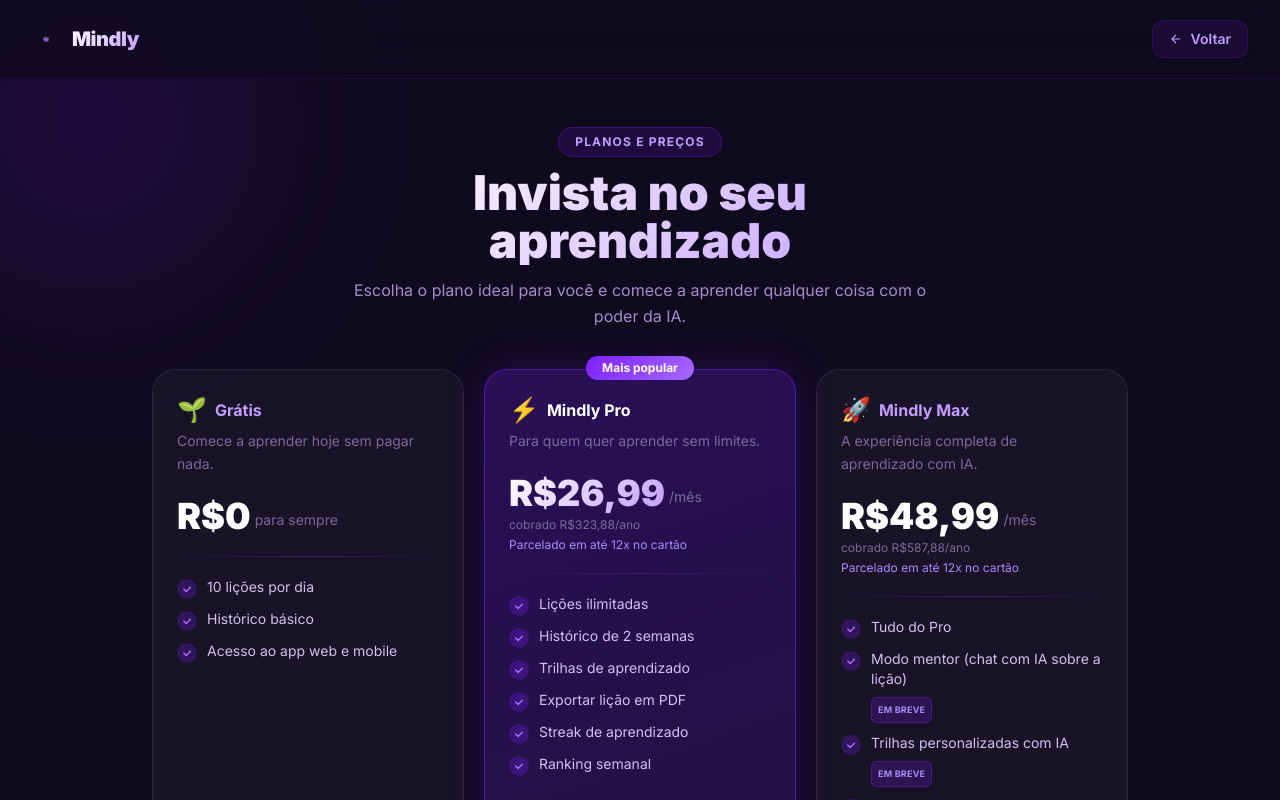
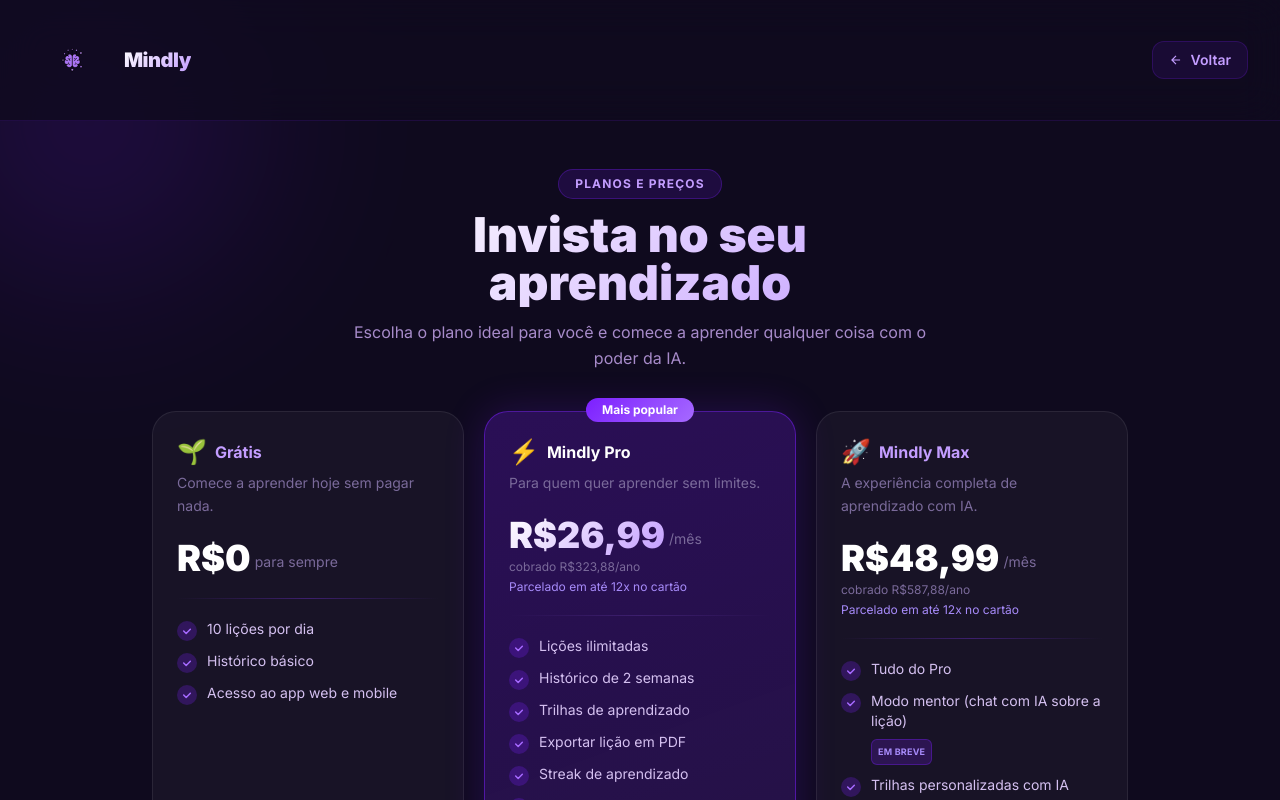
Before and after one commit to dududavilla05/mindly, a Next.js app: page /planos in a window 1280 px wide. Shown: the top 800 px of the page. Built offline with nearby package versions, Linux system fonts and the light colour scheme.

Commit message:
fix: logo maior para compensar espaço vazio no PNG

```diff
--- a/components/MindlyLogo.tsx
+++ b/components/MindlyLogo.tsx
@@ -2,9 +2,9 @@
 
 export default function MindlyLogo({ size = "md" }: { size?: "sm" | "md" | "lg" }) {
   const sizes = {
-    sm: { icon: 28, text: "text-xl" },
-    md: { icon: 40, text: "text-3xl" },
-    lg: { icon: 52, text: "text-4xl" },
+    sm: { icon: 80, text: "text-xl" },
+    md: { icon: 120, text: "text-3xl" },
+    lg: { icon: 160, text: "text-4xl" },
   };
 
   const { icon, text } = sizes[size];
--- a/components/SplashScreen.tsx
+++ b/components/SplashScreen.tsx
@@ -77,7 +77,7 @@
           <img
             src="/icons/logo-final.png"
             alt="Mindly"
-            style={{ width: 88, height: 88, borderRadius: 20, display: "block" }}
+            style={{ width: 320, height: 320, objectFit: "contain", display: "block" }}
           />
         </div>
 
```
